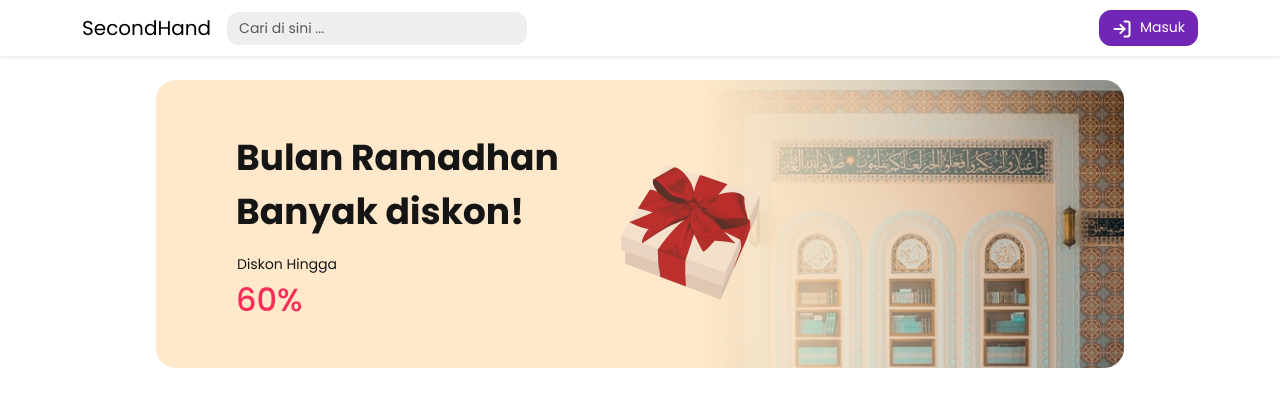
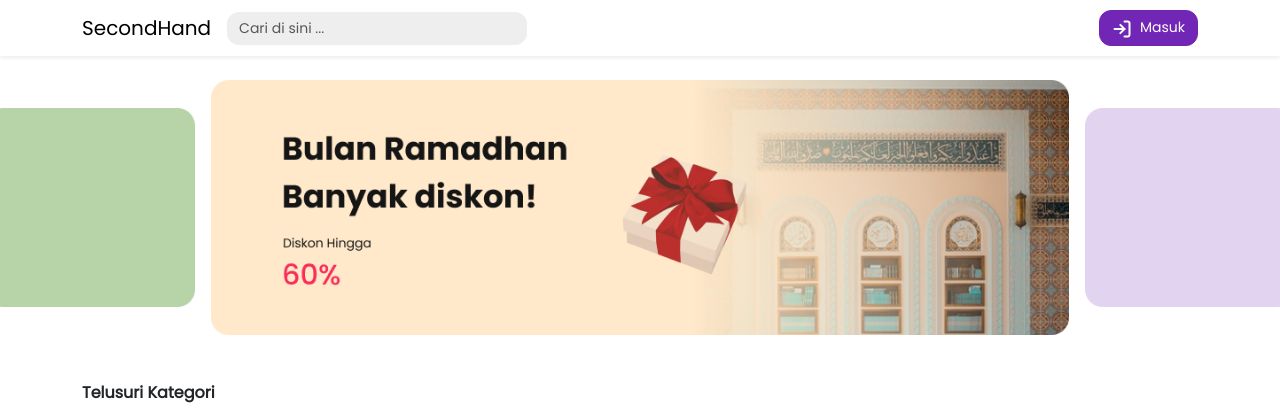
Before and after one commit to HarieFz/secondhand, a React (Create React App) app: page / in a window 1280 px wide. Shown: the top 416 px of the page. Built offline with nearby package versions, Linux system fonts and the light colour scheme.

Commit message:
menambahkan container di setiap page, dan mengubah tampilan banner di home page

```diff
--- a/src/components/Layouts/index.jsx
+++ b/src/components/Layouts/index.jsx
@@ -1,15 +1,12 @@
 import React from "react";
 import { Outlet } from "react-router-dom";
-import { Container } from "react-bootstrap";
 import TopBar from "./TopBar";
 
 export default function Layout() {
   return (
     <>
       <TopBar />
-      <Container>
-        <Outlet />
-      </Container>
+      <Outlet />
     </>
   );
 }
--- a/src/pages/DaftarJual/index.jsx
+++ b/src/pages/DaftarJual/index.jsx
@@ -11,7 +11,7 @@ import DollarGray from "../../assets/icon/dollar-gray.svg";
 import DollarPurple from "../../assets/icon/dollar-purple.svg";
 import User from "../../assets/img/user.png";
 import Watch from "../../assets/img/watch.png";
-import { Button, Card, Col, Row } from "react-bootstrap";
+import { Button, Card, Col, Container, Row } from "react-bootstrap";
 import { Link, useNavigate } from "react-router-dom";
 
 const items = [
@@ -71,6 +71,7 @@ export default function DaftarJual() {
   const validateSold = (value) => value.every((item) => item.sold === false);
 
   return (
+    <Container>
       <div style={{ padding: "0px 100px", marginBottom: "30px" }}>
         <h4 className="mb-4">Daftar Jual Saya</h4>
         <div className="d-flex justify-content-between align-items-center bg-body border rounded-4 p-3 mb-4">
@@ -166,7 +167,10 @@ export default function DaftarJual() {
                     Terjual
                   </p>
                 </div>
-              <img src={sold ? ChevronRightPurple : ChevronRightGray} alt=">" />
+                <img
+                  src={sold ? ChevronRightPurple : ChevronRightGray}
+                  alt=">"
+                />
               </div>
             </div>
           </Col>
@@ -332,5 +336,6 @@ export default function DaftarJual() {
           )}
         </Row>
       </div>
+    </Container>
   );
 }
--- a/src/pages/Home/index.jsx
+++ b/src/pages/Home/index.jsx
@@ -1,9 +1,18 @@
 import React, { useState } from "react";
 import Banner from "../../assets/img/banner.png";
+import BannerLeft from "../../assets/img/banner-left.png";
+import BannerRight from "../../assets/img/banner-right.png";
 import Watch from "../../assets/img/watch.png";
 import SearchWhite from "../../assets/icon/search-white.svg";
 import SearchBlack from "../../assets/icon/search-black.svg";
-import { Button, Card, Col, Row, ToggleButton } from "react-bootstrap";
+import {
+  Button,
+  Card,
+  Col,
+  Container,
+  Row,
+  ToggleButton,
+} from "react-bootstrap";
 import { Link, useNavigate } from "react-router-dom";
 
 export default function Home() {
@@ -60,10 +69,21 @@ export default function Home() {
 
   return (
     <>
-      <div className="text-center mb-5">
-        <img src={Banner} alt="Banner" />
+      <div className="mb-5" style={{ width: "100%" }}>
+        <div className="d-flex justify-content-center align-items-center gap-3">
+          <div>
+            <img src={BannerLeft} alt="Banner" className="img-fluid" />
+          </div>
+          <div>
+            <img src={Banner} alt="Banner" className="img-fluid" />
+          </div>
+          <div>
+            <img src={BannerRight} alt="Banner" className="img-fluid" />
+          </div>
+        </div>
       </div>
 
+      <Container>
         <div className="mb-5">
           <h5 className="mb-3">Telusuri Kategori</h5>
           <div className="d-flex gap-3 mb-4">
@@ -91,7 +111,7 @@ export default function Home() {
           <div>
             <Row className="gy-4">
               {items.map((item, idx) => (
-              <Col lg={2} key={idx}>
+                <Col lg={2} md={3} sm={4} xs={6} key={idx}>
                   <Card
                     className="p-2"
                     style={{ cursor: "pointer" }}
@@ -128,6 +148,7 @@ export default function Home() {
             </Button>
           </div>
         </div>
+      </Container>
     </>
   );
 }
--- a/src/pages/InfoProduk/index.jsx
+++ b/src/pages/InfoProduk/index.jsx
@@ -1,5 +1,5 @@
 import React, { useRef, useState } from "react";
-import { Button, Col, Form, Row } from "react-bootstrap";
+import { Button, Col, Container, Form, Row } from "react-bootstrap";
 import { useNavigate } from "react-router-dom";
 import ArrowLeft from "../../assets/icon/arrow-left.svg";
 import RemoveX from "../../assets/icon/remove-x.svg";
@@ -74,6 +74,7 @@ export default function InfoProduk() {
     element.preview === "";
 
   return (
+    <Container>
       <div className="d-flex gap-5" style={{ padding: "0px 200px" }}>
         <div>
           <img
@@ -255,5 +256,6 @@ export default function InfoProduk() {
           </Row>
         </Form>
       </div>
+    </Container>
   );
 }
--- a/src/pages/InfoProfile/index.jsx
+++ b/src/pages/InfoProfile/index.jsx
@@ -1,5 +1,5 @@
 import React, { useEffect, useRef, useState } from "react";
-import { Button, Form } from "react-bootstrap";
+import { Button, Container, Form } from "react-bootstrap";
 import { useNavigate } from "react-router-dom";
 import ArrowLeft from "../../assets/icon/arrow-left.svg";
 import UploadPhoto from "../../assets/img/upload-photo.png";
@@ -36,6 +36,7 @@ export default function InfoProfile() {
   };
 
   return (
+    <Container>
       <div className="d-flex gap-5" style={{ padding: "0px 200px" }}>
         <div>
           <img
@@ -129,5 +130,6 @@ export default function InfoProfile() {
           </Button>
         </Form>
       </div>
+    </Container>
   );
 }
--- a/src/pages/Pesan/index.jsx
+++ b/src/pages/Pesan/index.jsx
@@ -6,7 +6,7 @@ import User from "../../assets/img/user.png";
 import Watch from "../../assets/img/watch.png";
 import Whatsapp from "../../assets/icon/whatsapp.svg";
 import { useNavigate } from "react-router-dom";
-import { Button } from "react-bootstrap";
+import { Button, Container } from "react-bootstrap";
 
 const buyer = {
   img: User,
@@ -30,6 +30,7 @@ export default function Pesan() {
   const [sold, setSold] = useState(false);
 
   return (
+    <Container>
       <div className="d-flex gap-5" style={{ padding: "0px 200px" }}>
         <div>
           <img
@@ -64,7 +65,10 @@ export default function Pesan() {
                     className="rounded-3"
                   />
                   <div>
-                  <p className="m-0 text-black-50" style={{ fontSize: "12px" }}>
+                    <p
+                      className="m-0 text-black-50"
+                      style={{ fontSize: "12px" }}
+                    >
                       Penawaran produk
                     </p>
                     <p className="m-0">{item.name}</p>
@@ -74,7 +78,10 @@ export default function Pesan() {
                 </div>
                 <div className="d-flex gap-2">
                   <div>
-                  <p className="m-0 text-black-50" style={{ fontSize: "12px" }}>
+                    <p
+                      className="m-0 text-black-50"
+                      style={{ fontSize: "12px" }}
+                    >
                       {item.created_at}
                     </p>
                   </div>
@@ -107,5 +114,6 @@ export default function Pesan() {
           </div>
         </div>
       </div>
+    </Container>
   );
 }
--- a/src/pages/PreviewProduk/index.jsx
+++ b/src/pages/PreviewProduk/index.jsx
@@ -1,6 +1,6 @@
 import React, { useState } from "react";
 import User from "../../assets/img/user.png";
-import { Button, Carousel, Col, Row } from "react-bootstrap";
+import { Button, Carousel, Col, Container, Row } from "react-bootstrap";
 import { Link, useLocation, useNavigate } from "react-router-dom";
 import Swal from "sweetalert2";
 
@@ -29,6 +29,7 @@ export default function PreviewProduk() {
   };
 
   return (
+    <Container>
       <div style={{ padding: "0px 100px", marginBottom: "30px" }}>
         <Row>
           <Col lg={8}>
@@ -91,5 +92,6 @@ export default function PreviewProduk() {
           </Col>
         </Row>
       </div>
+    </Container>
   );
 }
--- a/src/pages/SemuaPesan/index.jsx
+++ b/src/pages/SemuaPesan/index.jsx
@@ -3,6 +3,7 @@ import ArrowLeft from "../../assets/icon/arrow-left.svg";
 import Ellipse from "../../assets/icon/ellipse.svg";
 import Watch from "../../assets/img/watch.png";
 import { useNavigate } from "react-router-dom";
+import { Container } from "react-bootstrap";
 
 const items = [
   {
@@ -38,6 +39,7 @@ export default function SemuaPesan() {
   const navigate = useNavigate();
 
   return (
+    <Container>
       <div className="d-flex gap-5" style={{ padding: "0px 200px" }}>
         <div>
           <img
@@ -106,5 +108,6 @@ export default function SemuaPesan() {
           ))}
         </div>
       </div>
+    </Container>
   );
 }
```
Also changed, not shown: src/pages/HalamanProduk/index.jsx (+15 -13 lines), src/assets/img/banner-left.png (added), src/assets/img/banner-right.png (added). Lines whose indentation alone changed are shown as unchanged.
